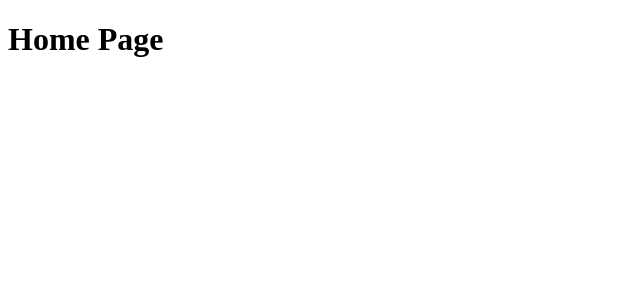
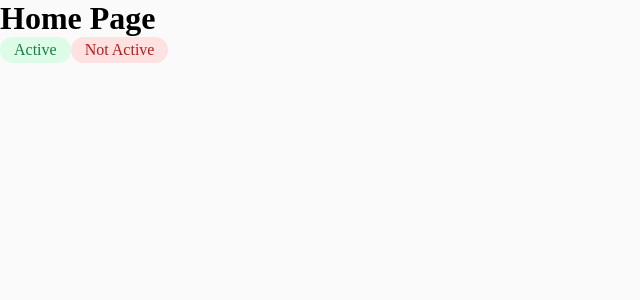
Before and after one commit to LiSazonova/crm, a Next.js app: page / in a window 1280 px wide. Shown: the top 300 px of the page, without its empty margins (0-640 px from the left). Built offline with nearby package versions, Linux system fonts and the light colour scheme.

Commit message:
Add status labels

```diff
--- /dev/null
+++ b/src/app/components/active-label.module.css
@@ -0,0 +1,11 @@
+.label {
+    display: inline-flex;
+    padding: 4px 14px;
+    align-items: center;
+    gap: 8px;
+
+    border-radius: 28px;
+    background: #dcfce7;
+
+    color: #15803d;
+}
--- /dev/null
+++ b/src/app/components/active-label.tsx
@@ -0,0 +1,11 @@
+import React from 'react';
+import s from './active-label.module.css';
+
+export interface ActiveLabelProps {
+  children: React.ReactNode;
+}
+
+console.log(s);
+export default function ActiveLabel({ children }: ActiveLabelProps) {
+  return <span className={s.label}>{children}</span>;
+}
--- /dev/null
+++ b/src/app/components/not-active-label.module.css
@@ -0,0 +1,11 @@
+.label {
+    display: inline-flex;
+    padding: 4px 14px;
+    align-items: center;
+    gap: 8px;
+
+    border-radius: 28px;
+    background: #fee2e2;
+
+    color: #b91c1c;
+}
--- /dev/null
+++ b/src/app/components/not-active-label.tsx
@@ -0,0 +1,10 @@
+import React from 'react';
+import s from './not-active-label.module.css';
+
+export interface NotActiveLabelProps {
+  children: React.ReactNode;
+}
+
+export default function NotActiveLabel({ children }: NotActiveLabelProps) {
+  return <span className={s.label}>{children}</span>;
+}
--- a/src/app/globals.css
+++ b/src/app/globals.css
@@ -3,3 +3,7 @@
   padding: 0;
   margin: 0;
 }
+
+body {
+  background-color: #fafafa;
+}
--- a/src/app/layout.tsx
+++ b/src/app/layout.tsx
@@ -1,4 +1,5 @@
 import React from 'react';
+import './globals.css';
 
 export default function RootLayout({
   children,
--- a/src/app/page.tsx
+++ b/src/app/page.tsx
@@ -1,7 +1,12 @@
+import ActiveLabel from './components/active-label';
+import NotActiveLabel from './components/not-active-label';
+
 export default function Home() {
   return (
     <main>
       <h1>Home Page</h1>
+      <ActiveLabel>Active</ActiveLabel>
+      <NotActiveLabel>Not Active</NotActiveLabel>
     </main>
   );
 }
```
